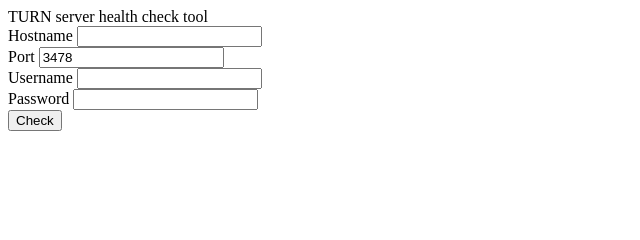
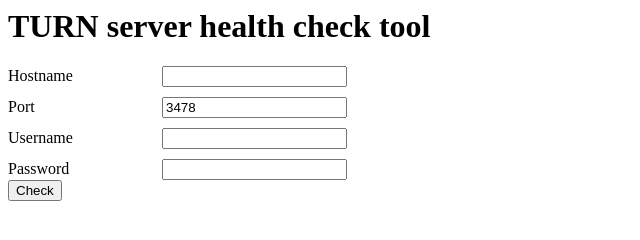
Before and after one commit to greensk/turn-server-checker, a plain HTML site: page index.html in a window 1280 px wide. Shown: the whole page, without its empty margins (0-640 px from the left). Drawn offline with Linux system fonts and the light colour scheme.

Commit message:
feat page style

```diff
--- /dev/null
+++ b/index.css
@@ -0,0 +1,7 @@
+.field {
+  margin-top: 10px;
+}
+label {
+  min-width: 150px;
+  display: inline-block;
+}
--- a/index.html
+++ b/index.html
@@ -4,12 +4,13 @@
       TURN server health check tool
     </title>
     <script type="text/javascript" src="index.js"></script>
+    <link rel="stylesheet" href="index.css"/>
   </head>
   <body>
     <div class="form">
-      <div class="description">
+      <h1 class="description">
         TURN server health check tool
-      </div>
+      </h1>
       <div class="field">
         <label for="turnName">
           Hostname
```
